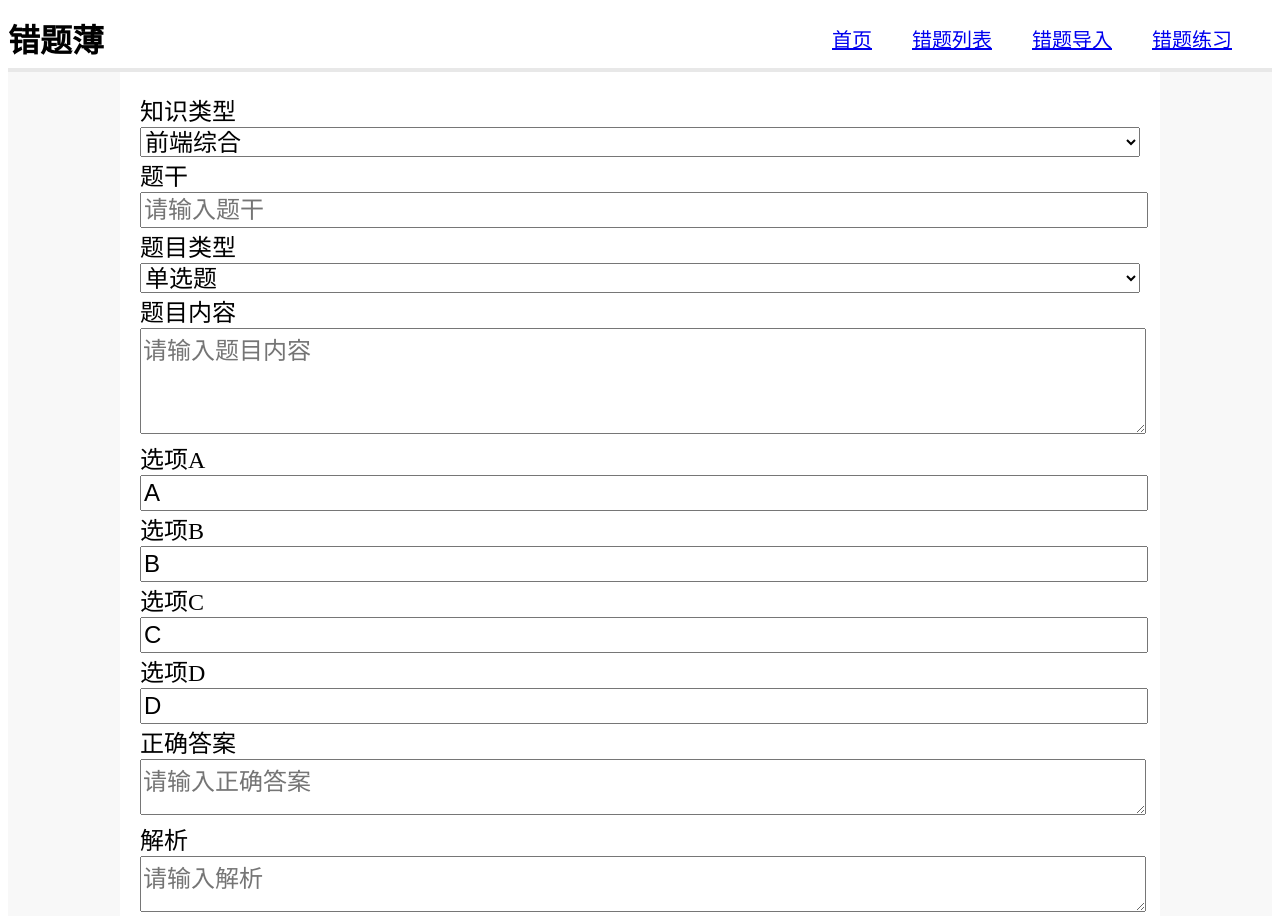
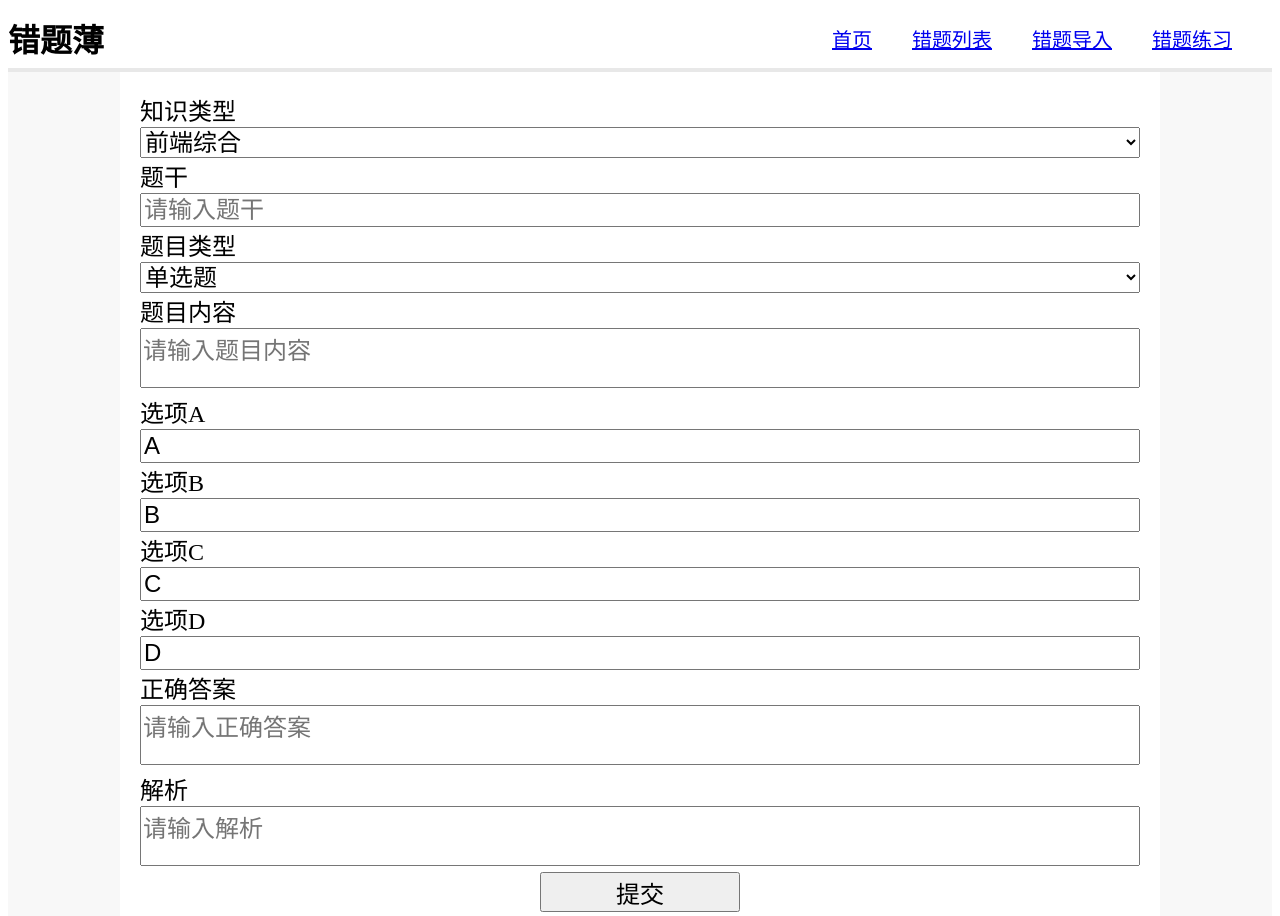
Before and after one commit to CSC22051033/error-notebook, a Vue app in the folder error-notebook/: page /import in a window 1280 px wide. Shown: the top 916 px of the page. Built offline with nearby package versions, Linux system fonts and the light colour scheme.

Commit message:
perf: 题目导入功能优化(输入框自动高度调整)

```diff
--- a/error-notebook/src/views/ImportView.vue
+++ b/error-notebook/src/views/ImportView.vue
@@ -1,5 +1,5 @@
 <script setup>
-    import { ref, computed } from 'vue'
+    import { ref, nextTick, onMounted } from 'vue'
     import { useRouter } from 'vue-router'
     const router = useRouter()
 
@@ -12,6 +12,27 @@
         answer: '',
         analysis: ''
     })
+
+    // 模板引用
+    const analysisRef = ref(null)
+    const answerRef = ref(null)
+    const questionContentRef = ref(null)
+
+    // 自适应高度函数
+    const autoResize = (el) => {
+        if (!el) return
+        el.style.height = 'auto'           // 先重置，否则删除内容时高度不会减小
+        el.style.height = el.scrollHeight + 'px'
+    }
+
+    // 统一处理 input 事件
+    const handleInput = (field) => {
+        nextTick(() => {
+            if (field === 'analysis') autoResize(analysisRef.value)
+            if (field === 'answer') autoResize(answerRef.value)
+            if (field === 'questionContent') autoResize(questionContentRef.value)
+        })
+    }
 
     function handleSelectChange(){
         let questionType = document.getElementById("questionType").value;
@@ -41,6 +62,15 @@
 
         router.push('/')
     }
+
+    // 初始化时调整高度（如果有默认值）
+    onMounted(() => {
+        nextTick(() => {
+            autoResize(analysisRef.value)
+            autoResize(answerRef.value)
+            autoResize(questionContentRef.value)
+        })
+    })
 </script>
 
 <template>
@@ -72,7 +102,13 @@
         </div>
         <div class="questionContent">
             <label>题目内容</label>
-            <textarea v-model="form.questionContent" placeholder="请输入题目内容"></textarea>
+            <textarea
+                v-model="form.questionContent"
+                placeholder="请输入题目内容"
+                ref="questionContentRef"
+                @input="handleInput('questionContent')"
+                style="overflow: hidden; resize: none;"
+            ></textarea>
         </div>
         <div class="options">
             <div>
@@ -94,11 +130,23 @@
         </div>
         <div class="answer">
             <label>正确答案</label>
-            <textarea v-model="form.answer" placeholder="请输入正确答案"></textarea>
+            <textarea
+                v-model="form.answer"
+                placeholder="请输入正确答案"
+                ref="answerRef"
+                @input="handleInput('answer')"
+                style="overflow: hidden; resize: none;"
+            ></textarea>
         </div>
         <div class="analysis">
             <label>解析</label>
-            <textarea v-model="form.analysis" placeholder="请输入解析"></textarea>
+            <textarea
+                v-model="form.analysis"
+                placeholder="请输入解析"
+                ref="analysisRef"
+                @input="handleInput('analysis')"
+                style="overflow: hidden; resize: none;"
+            ></textarea>
         </div>
         <div class="button">
             <button type="submit">提交</button>
@@ -109,8 +157,8 @@
 <style scoped>
 form {
     max-width: 1000px;
-    margin: 0 auto;        /* 水平居中 */
-    padding: 20px;         /* 内边距 */
+    margin: 0 auto;
+    padding: 20px;
     background-color: #fff;
 }
 form div{
@@ -123,14 +171,17 @@ form div label{
 form div input, form div select, form div textarea{
     min-width: 350px;
     width: 100%;
-    height: 30px;
     font-size: 1.5rem;
+    box-sizing: border-box;
 }
-.questionContent textarea{
-    height: 100px;
-}
-.answer textarea, .analysis textarea{
-    height: 50px;
+
+.questionContent textarea,
+.answer textarea,
+.analysis textarea {
+    min-height: 60px;
+    height: auto;
+    overflow: hidden;
+    resize: none;
 }
 .button{
     text-align: center;
```
